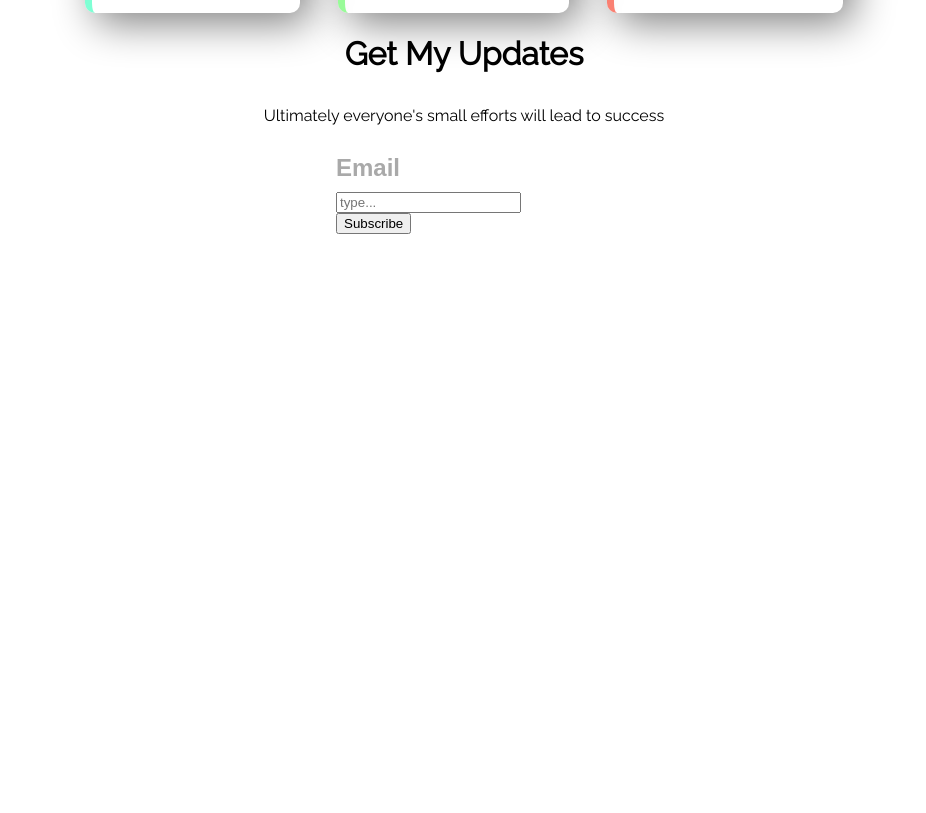
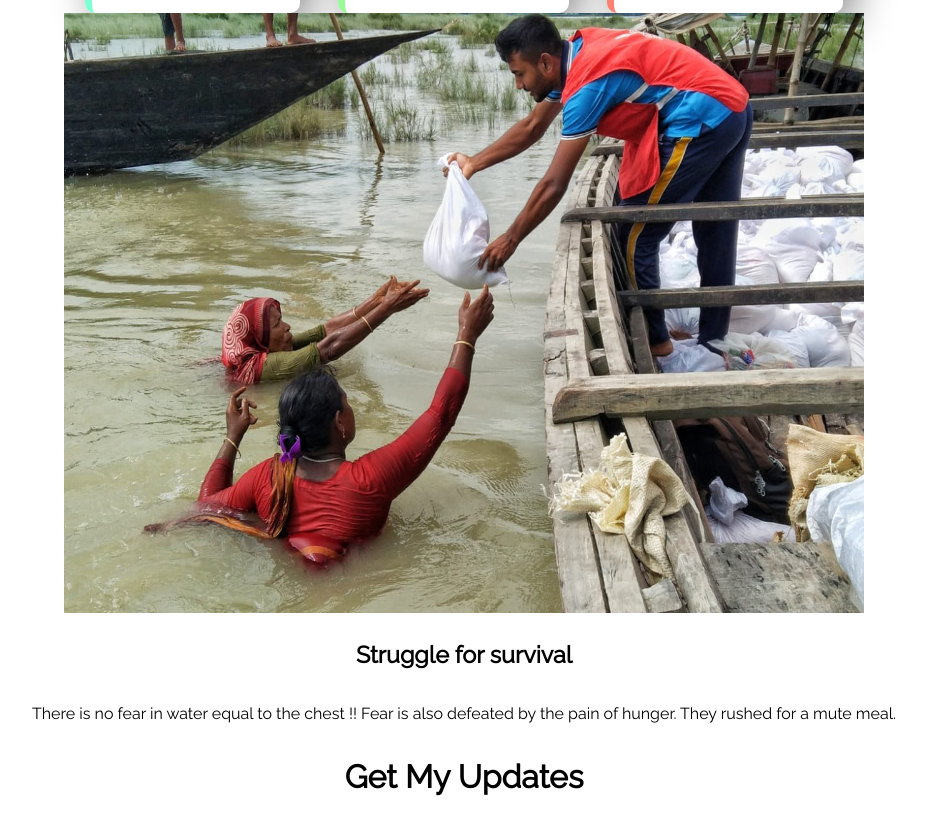
Before and after one commit to mahfuzahmed7/donate-today, a plain HTML site: page index.html in a window 1280 px wide. Shown: the part 1783-2596 px from the top of the page, without its empty margins (176-1102 px from the left). Before the commit the page ends 2017 px from the top, so only its background shows below. Drawn offline with Linux system fonts and the light colour scheme.

Commit message:
bonus part added

```diff
--- a/index.html
+++ b/index.html
@@ -18,6 +18,7 @@
         <div>
             <img id="donation-img" src="images/donation7.jpg" alt="">
         </div>
+
         <div class="image-text">
             <h1> Let Us Extend A Helping Hand To Them</h1>
 
@@ -41,7 +42,7 @@
         </div>
 
         <div class="third-font">
-            <h1> 100tk 200tk 500tk 1000tk 500tk</h1>
+            <h1> 100tk 200tk 500tk 1000tk 5000tk</h1>
             <div class="big-font">
                 <p id="amount-font">Other Amount (Taka) </p>
             </div>
@@ -60,7 +61,6 @@
     <section class="fourth-part">
 
         <div class="fourth-page">
-
             <div class="food-font">
                 <img src="images/food.png" alt="">
                 <h1>Food for a family </h1>
@@ -89,6 +89,21 @@
             </div>
         </div>
 
+        <section>
+            <div>
+                <div class="bonus-part">
+                    <img class="bonus-img" src="images/struggle.jpg" alt="">
+                    <div class="bonus-text">
+                        <h1>Struggle for survival</h1>
+                        <p>There is no fear in water equal to the chest !! Fear is also defeated by the pain of hunger.
+                            They
+                            rushed for a mute meal.
+                        </p>
+                    </div>
+
+                </div>
+        </section>
+
     </section class="last-part">
     <div>
         <div class="last-font">
@@ -103,10 +118,8 @@
             </form>
         </div>
 
+
     </div>
-    <section>
-
-    </section>
 
 </body>
 
--- a/style.css
+++ b/style.css
@@ -1,7 +1,6 @@
 body {
     font-family: 'Raleway', sans-serif;
 }
-
 
 p {
     text-align: center;
@@ -30,14 +29,11 @@ p {
     padding: 2opx;
     font-size: 60px;
     text-align: center;
-
-
 }
 
 .image-text img {
     max-width: 100%;
     height: auto;
-
 }
 
 .second-page {
@@ -51,13 +47,10 @@ p {
 .third-font {
     text-align: center;
     word-spacing: 30px;
-
-
 }
 
 .donate-plan {
     text-decoration: none;
-
 }
 
 .fourth-page {
@@ -73,7 +66,6 @@ p {
     border-radius: 10px;
     border-left: 7px solid aquamarine;
 }
-
 
 .cloth-font {
     box-shadow: 10px 10px 40px gray;
@@ -101,9 +93,28 @@ p {
     position: absolute;
     left: 40%;
     right: 40%;
+    background-color: aquamarine;
+    margin: 10px;
+    display: flexbox;
 
 }
 
+.bonus-part {
+    writing-mode: horizontal-tb;
+    text-align: center;
+    background-position: center;
+
+}
+
+.bonus-text {
+    font-size: 20px;
+}
+
+.bonus-img {
+    width: 800px;
+    height: 600px;
+    position: relative;
+}
 
 h2 {
     margin: 0 0 10px;
@@ -111,8 +122,6 @@ h2 {
     color: darkgray;
     font-size: 24px;
 }
-
-
 
 #amount-font {
     text-align: center;
```
